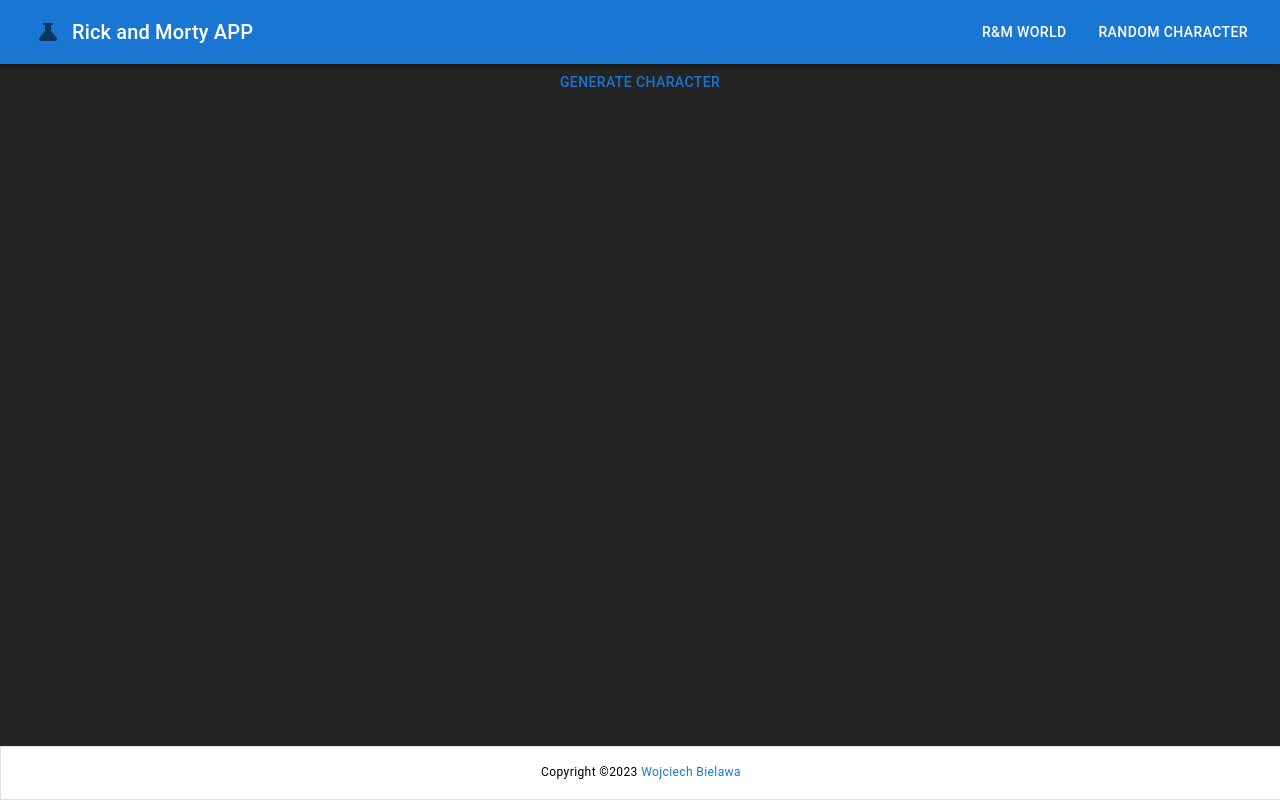
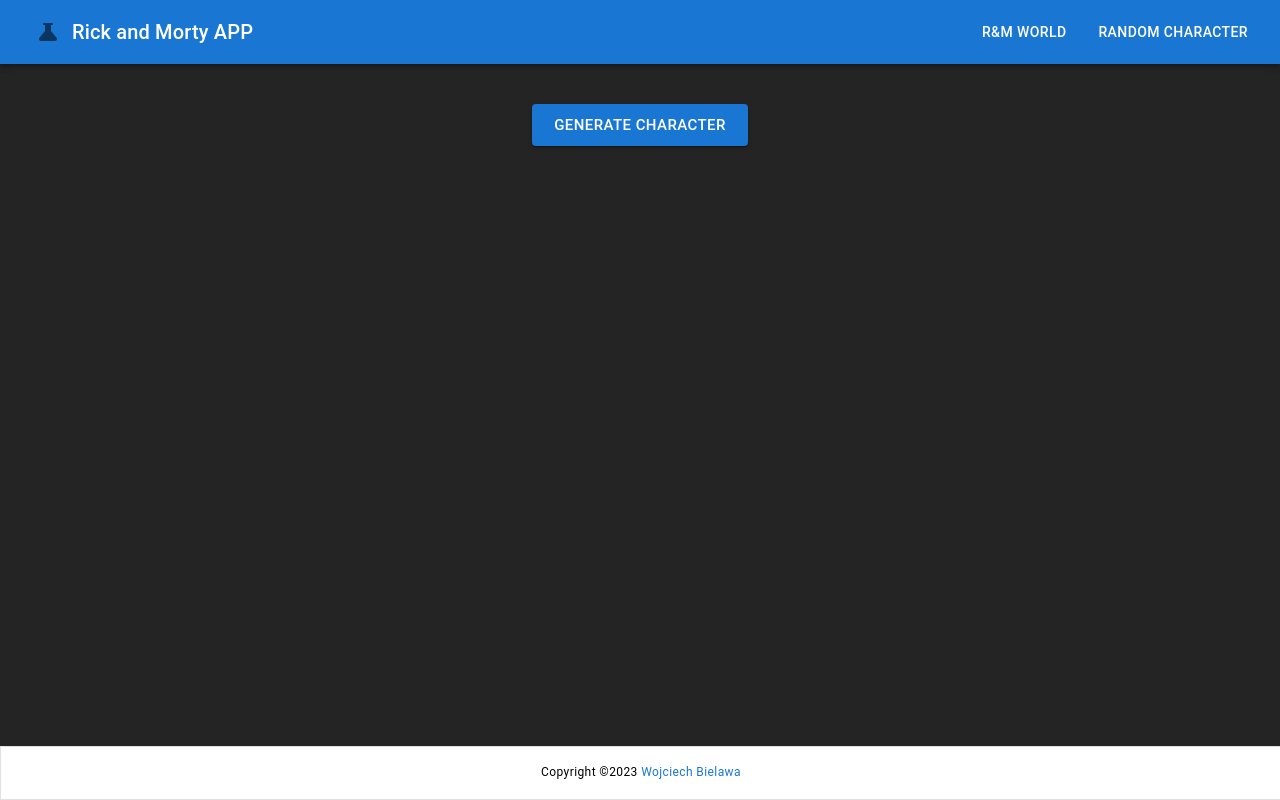
Before and after one commit to HiImWhite/RickAndMortyChecker, a React (Vite) app: page /random-character in a window 1280 px wide. Built offline with nearby package versions, Linux system fonts and the light colour scheme.

Commit message:
Fixing styles

```diff
--- a/src/components/MainContent/MainContent.tsx
+++ b/src/components/MainContent/MainContent.tsx
@@ -41,13 +41,12 @@
 
   return (
     <Box>
-      <Grid container spacing={2}>
+      <Grid container>
         {characterData.map((character) => (
           <Grid item xs={12} sm={6} md={4} key={character.id}>
-            <Card>
+            <Card sx={{ margin: 3 }}>
               <CardMedia
                 component='img'
-                height='140'
                 image={character.image}
                 alt={character.name}
               />
--- a/src/components/RandomContent/RandomContent.tsx
+++ b/src/components/RandomContent/RandomContent.tsx
@@ -1,5 +1,6 @@
 import { useState } from 'react';
 import {
+  Grid,
   Box,
   Button,
   Card,
@@ -54,14 +55,25 @@
         flexDirection: 'column',
       }}>
       {characterData.id === 0 ? (
-        <Button onClick={handleClick}>Generate Character</Button>
+        <Button
+          sx={{ margin: 5 }}
+          size='large'
+          variant='contained'
+          onClick={handleClick}>
+          Generate Character
+        </Button>
       ) : (
         <>
-          <Button onClick={handleClick}>Generate Character</Button>
-          <Card sx={{ maxWidth: 345 }}>
+          <Button
+            sx={{ margin: 5 }}
+            size='large'
+            variant='contained'
+            onClick={handleClick}>
+            Generate Character
+          </Button>
+          <Card sx={{ maxWidth: 600 }}>
             <CardMedia
               component='img'
-              height='140'
               image={characterData.image}
               alt={characterData.name}
             />
```
